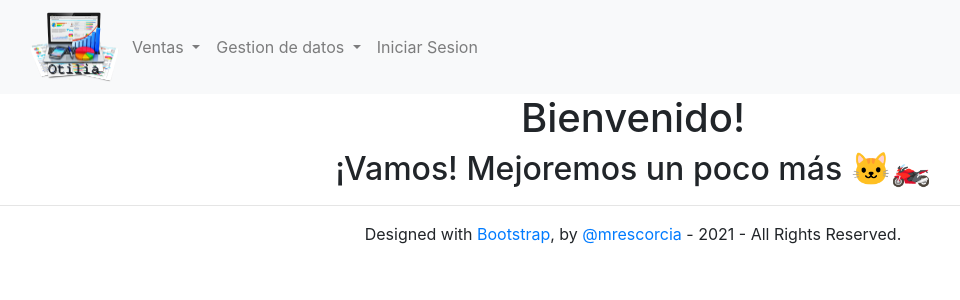
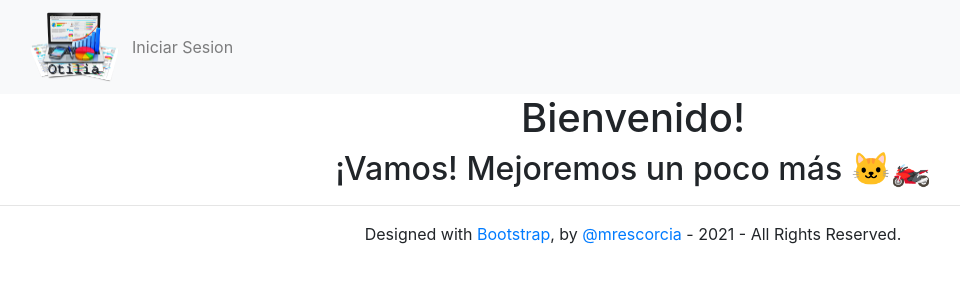
Before and after one commit to mrescorcia/otilia, a Django app: page / in a window 1280 px wide. Shown: the top 300 px of the page, without its empty margins (7-967 px from the left). Run offline with Django 3.2, Linux system fonts and the light colour scheme.

Commit message:
25-06-2021

```diff
--- a/templates/base.html
+++ b/templates/base.html
@@ -40,7 +40,7 @@
                         <!--li class="nav-item">
                             <a class="nav-link active" aria-current="page" href="/">Inicio</a>
                         </li-->
-                        <li class="nav-item dropdown">
+                        <!--li class="nav-item dropdown">
                             <a class="nav-link dropdown-toggle" href="#" id="navbarDropdown" role="button"
                             data-toggle="dropdown" aria-expanded="false">
                                 Ventas
@@ -65,7 +65,7 @@
 
                                 <a class="dropdown-item" href="#">Nueva Infraccion</a>
                             </div>
-                        </li>
+                        </li-->
 
                         {% if user.email %}
                         <li class="nav-item dropdown">
```
